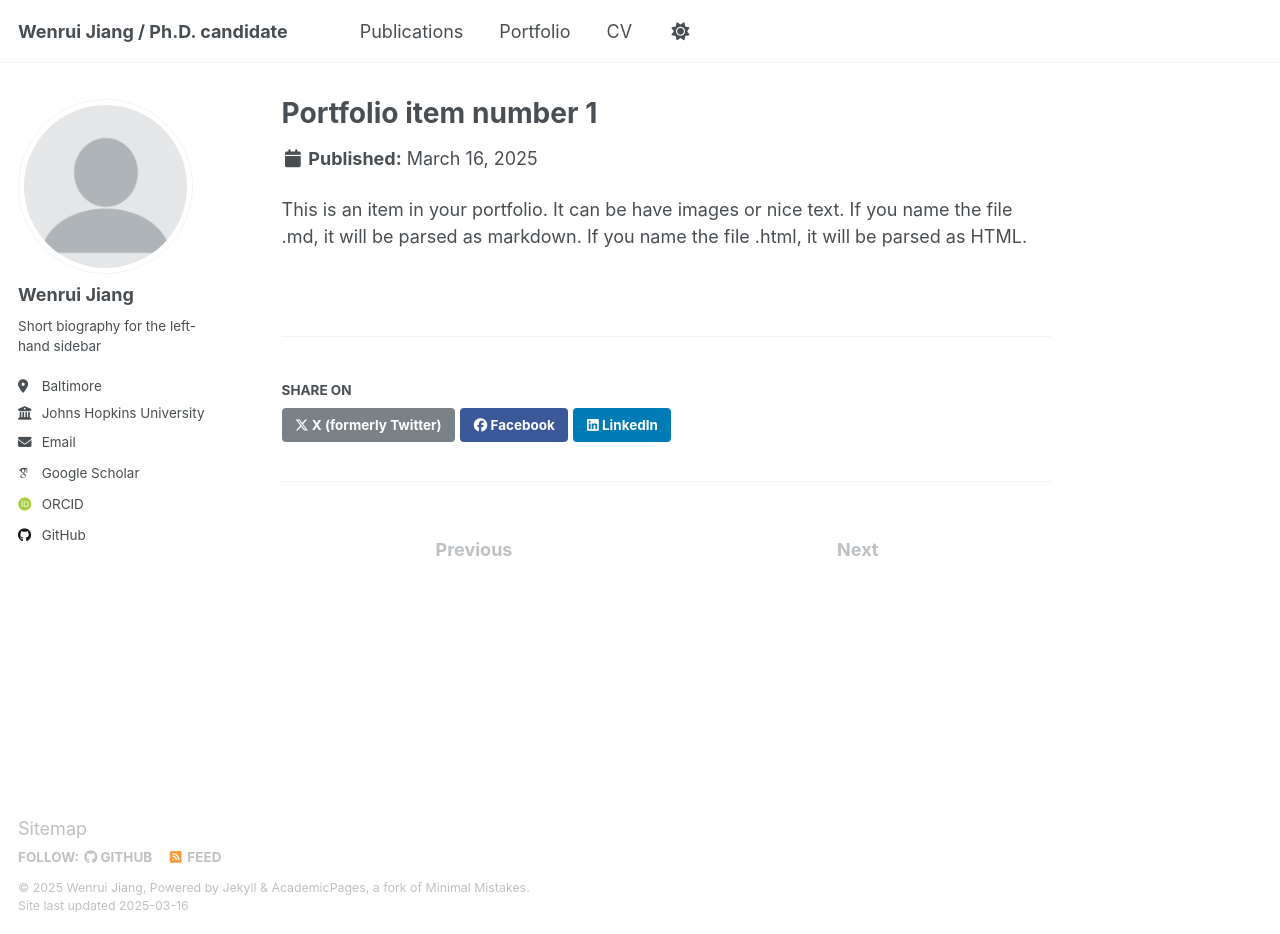
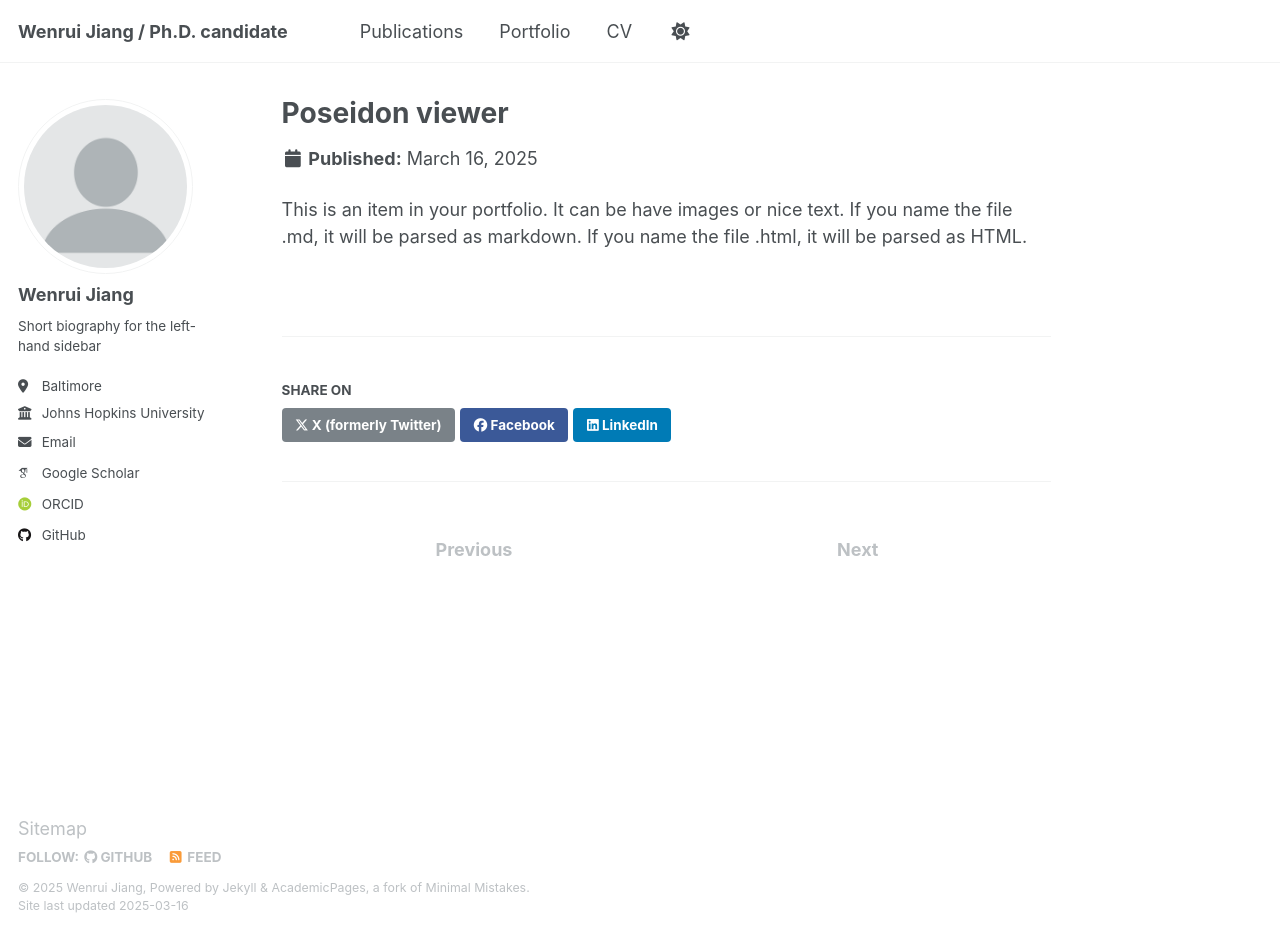
Before and after one commit to wenruijiang1/wenruijiang1.github.io, a Jekyll site: the page built from _portfolio/portfolio-1.md, in a window 1280 px wide and 934 px high. Built offline with Jekyll 4.4.1, drawn with Linux system fonts in a browser that asks for light colours; some web fonts are replaced.

Commit message:
add poseidon viewer

```diff
--- a/_portfolio/portfolio-1.md
+++ b/_portfolio/portfolio-1.md
@@ -1,6 +1,6 @@
 ---
-title: "Portfolio item number 1"
-excerpt: "Short description of portfolio item number 1<br/><img src='/images/500x300.png'>"
+title: "Poseidon viewer"
+excerpt: "A visualization tool for the ocean dataset LLC4320<br/><img src='/images/poseidon_viewer.png'>"
 collection: portfolio
 ---
 
```
Also changed, not shown: images/500x300.png (deleted), 1 other file.
